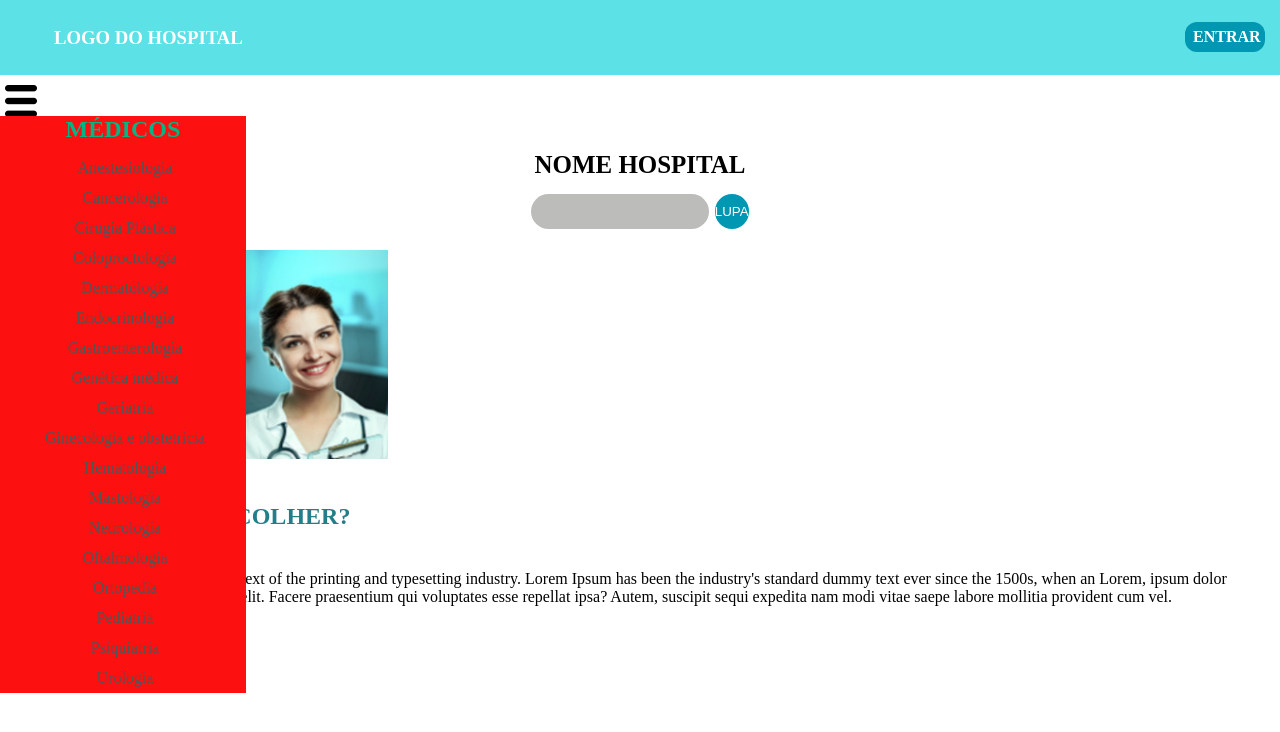
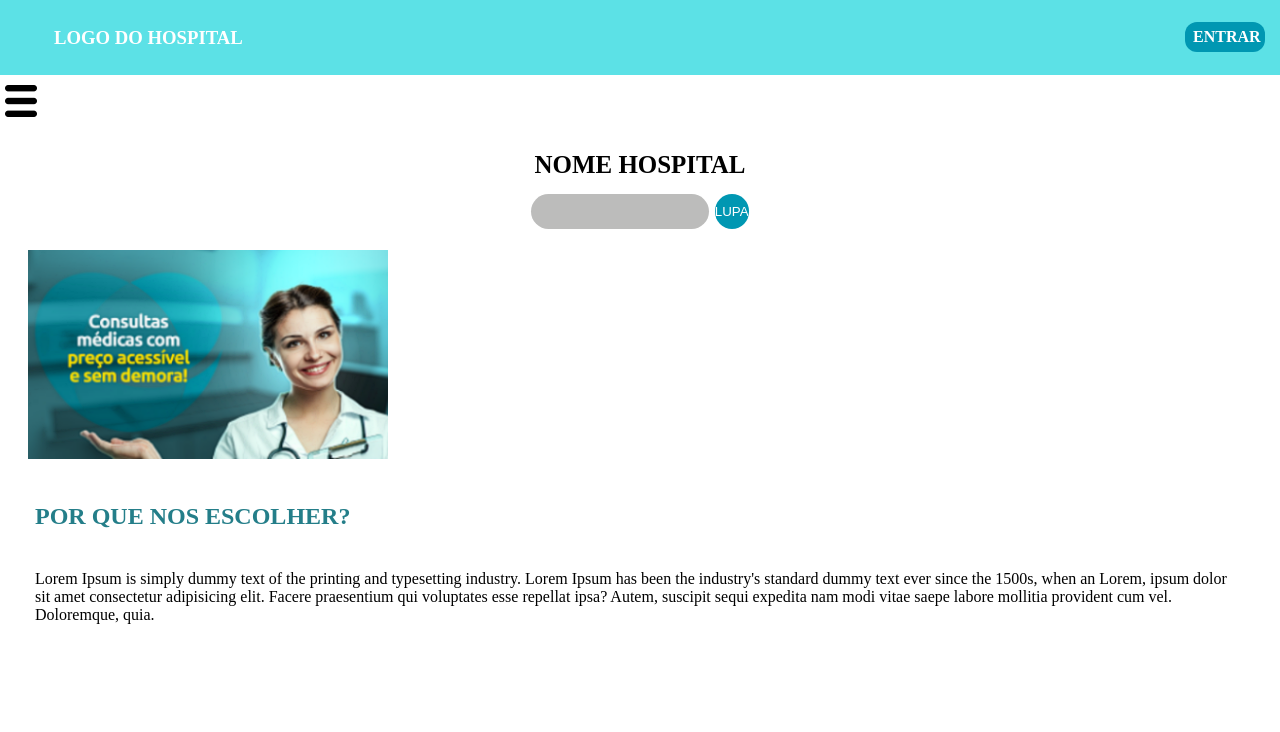
Before and after one commit to Dexzinn/sistema-para-hospitais, a plain HTML site: page index.html in a window 1280 px wide. Drawn offline with Linux system fonts and the light colour scheme.

Commit message:
css de volta

```diff
--- a/estilo.css
+++ b/estilo.css
@@ -46,12 +46,12 @@ div#entrar_cadastro:hover {
 /* MENU DE MÉDICOS*/
 
 #menu_medicos {
-    display: block;
+    display: none;
     position: absolute;
     margin: -15px 0 0 0;
 }
 #menu_medicos ul {
-    background-color: #fd1010;
+    background-color: #bbbbbb;
     width: 150%;
 }
 #menu_medicos ul > li {
```
